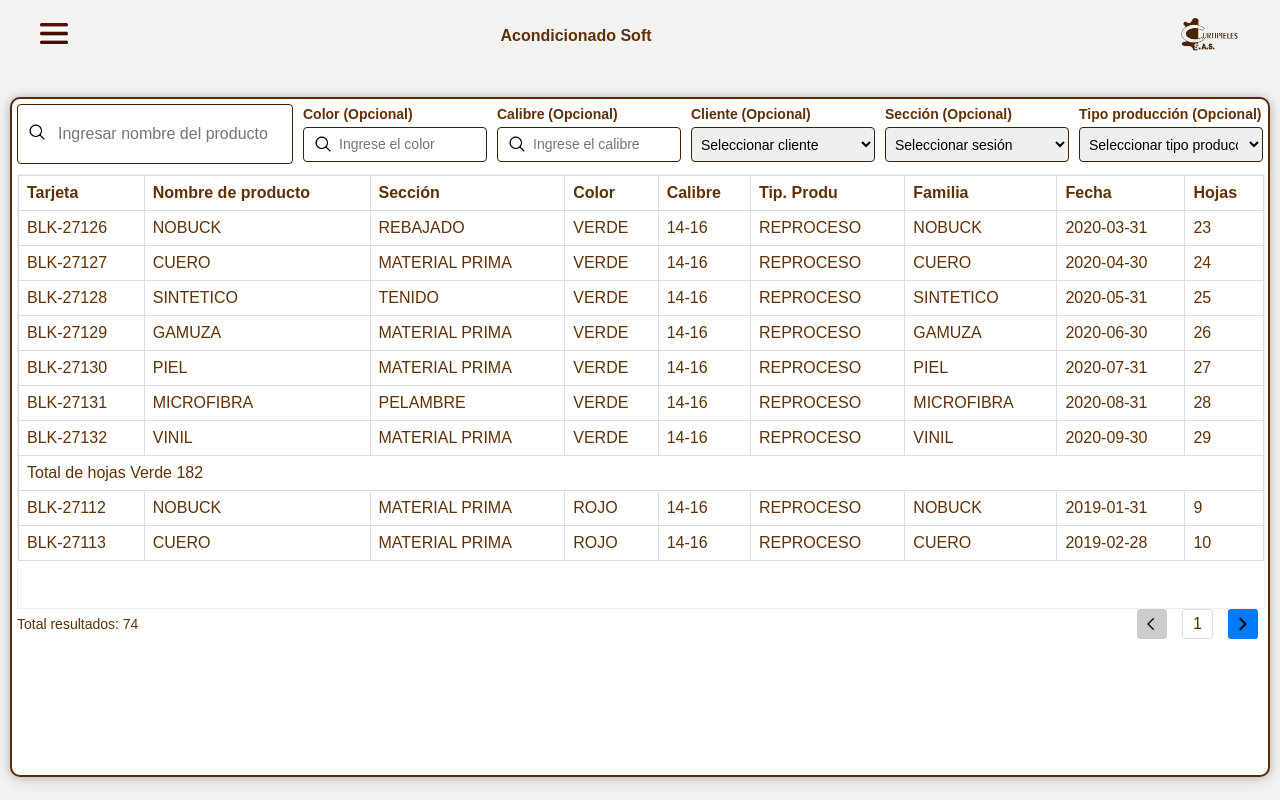
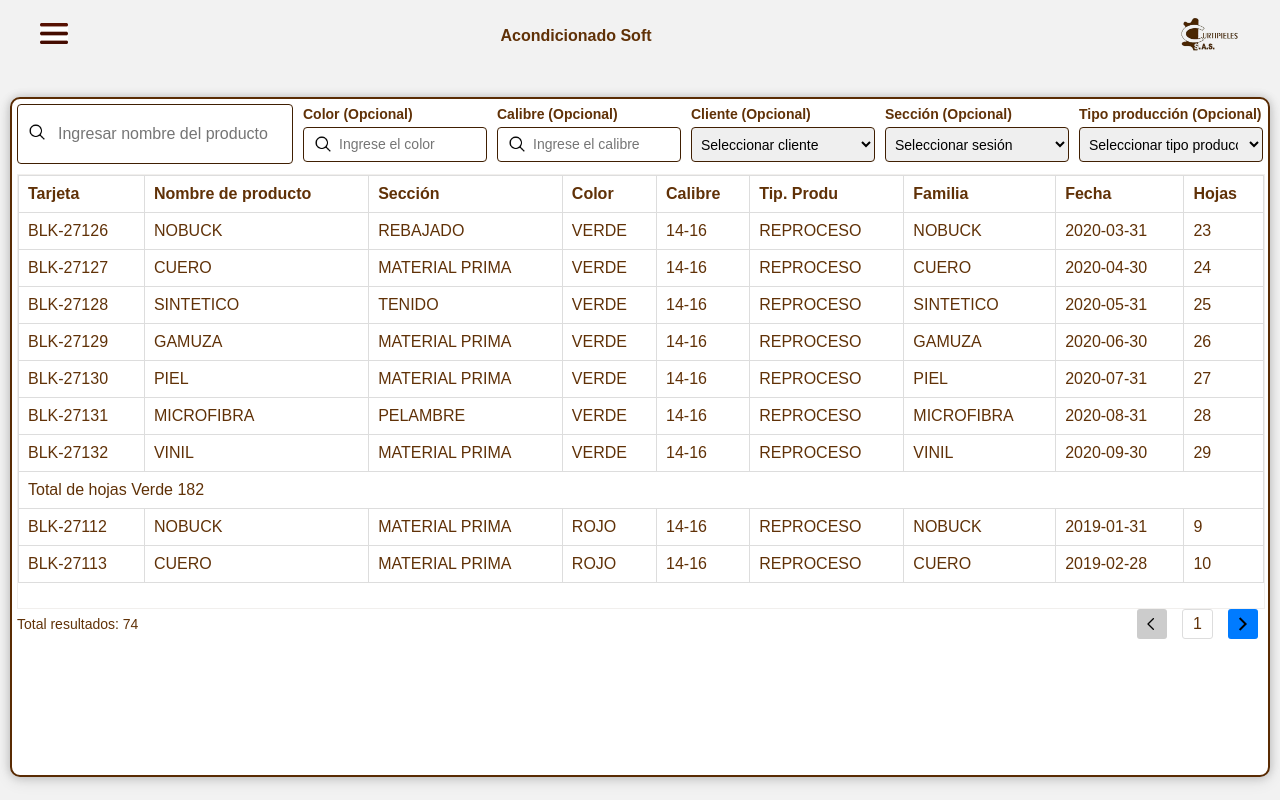
Before and after one commit to edixon897/acondicionado, a Flask app: page /inicio in a window 1280 px wide. Run offline with Flask 3, Linux system fonts and the light colour scheme; a user stored in the database is signed in; data comes from the database, SQL or seed files in the repository.

Commit message:
confirma

```diff
--- a/static/inicio.css
+++ b/static/inicio.css
@@ -585,9 +585,10 @@ select option {
 #tabla_productos th,
 #tabla_productos td {
     border: 1px solid #ddd;
-    padding: 8px;
+    padding: 9px;
     text-align: left;
 }
+
 
 /* #tabla_productos tr:nth-child(even) {
     background-color: #f2f2f2;
@@ -605,6 +606,7 @@ select option {
     #tabla_productos th,
     #tabla_productos td {
         display: none;
+
     }
     #tabla_productos th:nth-child(1),
     #tabla_productos td:nth-child(1),
```
Also changed, not shown: 2 other files.
